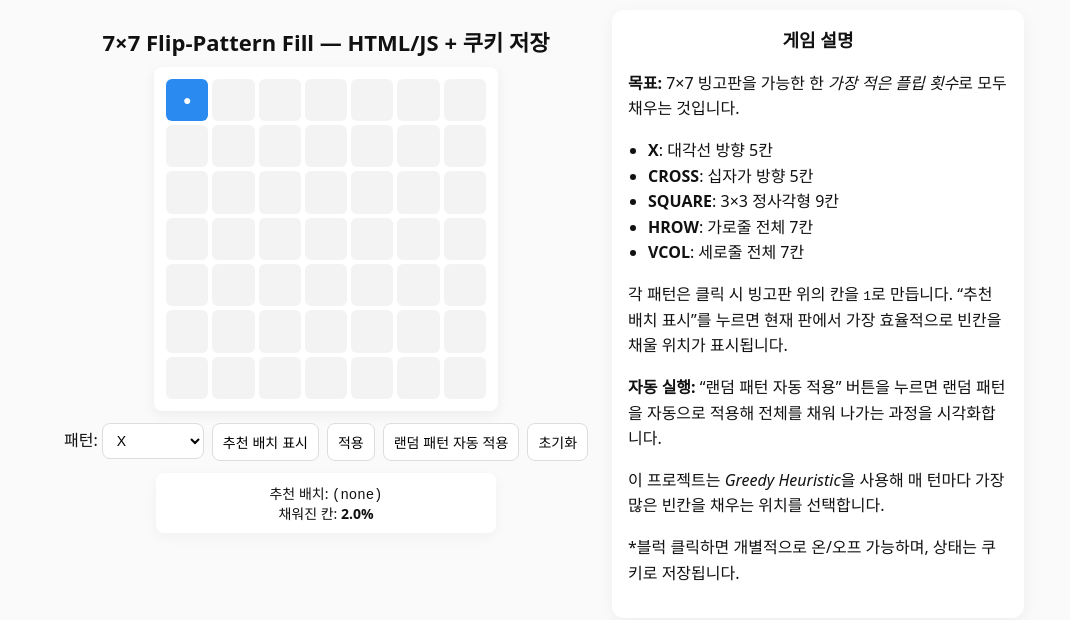
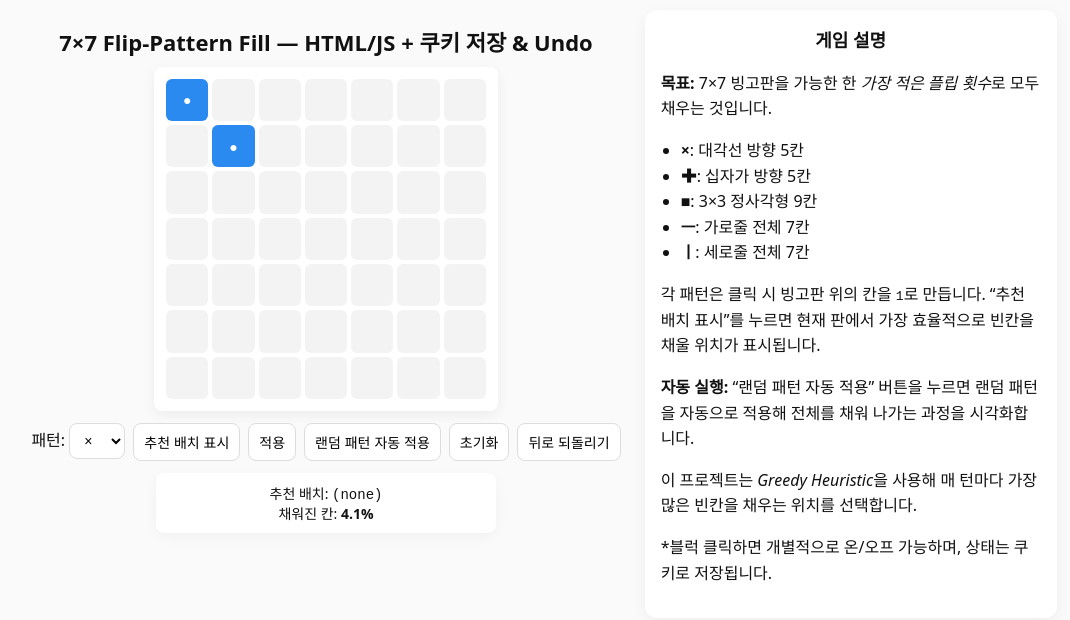
Before and after one commit to starMinK/witch_invite, a plain HTML site: page index.html in a window 1280 px wide. Both pictures are taken after a click on the element 283 px from the left and 99 px from the top of the page. Shown: the whole page, without its empty margins (96-1166 px from the left). Drawn offline with Linux system fonts and the light colour scheme.

Commit message:
Update index.html
add undo
add pattern lick

```diff
--- a/index.html
+++ b/index.html
@@ -3,7 +3,7 @@
 <head>
 <meta charset="utf-8" />
 <meta name="viewport" content="width=device-width,initial-scale=1,maximum-scale=1" />
-  <title>7x7 Flip-Pattern Fill — with Cookie Save</title>
+<title>7x7 Flip-Pattern Fill — with Cookie Save & Undo</title>
 <style>
 body{font-family:system-ui,Segoe UI,Roboto,"Noto Sans KR",Arial;margin:10px;background:#fafafa;color:#111;display:flex;flex-direction:row;gap:24px;flex-wrap:wrap;justify-content:center}
 h1{font-size:22px;margin-bottom:10px;text-align:center}
@@ -29,7 +29,7 @@
 <body>
 <div class="container">
   <div class="left">
-      <h1>7×7 Flip-Pattern Fill — HTML/JS + 쿠키 저장</h1>
+    <h1>7×7 Flip-Pattern Fill — HTML/JS + 쿠키 저장 & Undo</h1>
     <div id="grid" class="grid"></div>
     <div class="controls">
       <label>패턴: <select id="pattern-select"></select></label>
@@ -37,6 +37,7 @@
       <button id="apply">적용</button>
       <button id="random-flip">랜덤 패턴 자동 적용</button>
       <button id="clear">초기화</button>
+      <button id="undo">뒤로 되돌리기</button>
     </div>
     <div class="info">
       <div>추천 배치: <span id="placement" class="placement">(none)</span></div>
@@ -48,11 +49,11 @@
     <h2>게임 설명</h2>
     <p><strong>목표:</strong> 7×7 빙고판을 가능한 한 <em>가장 적은 플립 횟수</em>로 모두 채우는 것입니다.</p>
     <ul>
-        <li><strong>X</strong>: 대각선 방향 5칸</li>
-        <li><strong>CROSS</strong>: 십자가 방향 5칸</li>
-        <li><strong>SQUARE</strong>: 3×3 정사각형 9칸</li>
-        <li><strong>HROW</strong>: 가로줄 전체 7칸</li>
-        <li><strong>VCOL</strong>: 세로줄 전체 7칸</li>
+      <li><strong>×</strong>: 대각선 방향 5칸</li>
+      <li><strong>✚</strong>: 십자가 방향 5칸</li>
+      <li><strong>■</strong>: 3×3 정사각형 9칸</li>
+      <li><strong>ㅡ</strong>: 가로줄 전체 7칸</li>
+      <li><strong>ㅣ</strong>: 세로줄 전체 7칸</li>
     </ul>
     <p>각 패턴은 클릭 시 빙고판 위의 칸을 <code>1</code>로 만듭니다. “추천 배치 표시”를 누르면 현재 판에서 가장 효율적으로 빈칸을 채울 위치가 표시됩니다.</p>
     <p><strong>자동 실행:</strong> “랜덤 패턴 자동 적용” 버튼을 누르면 랜덤 패턴을 자동으로 적용해 전체를 채워 나가는 과정을 시각화합니다.</p>
@@ -65,11 +66,11 @@
 // --- 기본 설정 ---
 const N = 7;
 const PATTERNS = {
-  'X': [[0,0],[-1,-1],[-1,1],[1,-1],[1,1]],
-  'CROSS': [[0,0],[-1,0],[1,0],[0,-1],[0,1]],
-  'SQUARE': [[0,0],[0,1],[0,2],[1,0],[1,1],[1,2],[2,0],[2,1],[2,2]],
-  'HROW': Array.from({length:7},(_,i)=>[0,i]),
-  'VCOL': Array.from({length:7},(_,i)=>[i,0])
+  '×': [[0,0],[-1,-1],[-1,1],[1,-1],[1,1]],
+  '✚': [[0,0],[-1,0],[1,0],[0,-1],[0,1]],
+  '■': [[0,0],[0,1],[0,2],[1,0],[1,1],[1,2],[2,0],[2,1],[2,2]],
+  'ㅡ':Array.from({length:7},(_,i)=>[0,i]),
+  'ㅣ': Array.from({length:7},(_,i)=>[i,0])
 };
 
 // --- 쿠키 함수 ---
@@ -102,12 +103,15 @@ const PLACEMENTS=computePlacements();
 // --- 초기 보드 상태 ---
 let board = new Array(N*N).fill(0);
 const saved = getCookie('boardState7x7');
-if(saved) {
-  try { board = JSON.parse(saved); }
-  catch(e){ console.warn('쿠키 파싱 실패'); }
-}
+if(saved){ try { board = JSON.parse(saved); } catch(e){ console.warn('쿠키 파싱 실패'); } }
 
 let highlight=null;
+let history = []; // Undo 기록
+
+function saveHistory(){
+  history.push(board.slice());
+  if(history.length>20) history.shift(); // 최대 20단계 저장
+}
 
 // --- 보드 함수 ---
 function idx(r,c){return r*N+c;}
@@ -128,8 +132,33 @@ function greedyPlacement(b,pattern){
   return best;
 }
 
+// --- 패턴 클릭 적용 ---
+function applyPatternAtCell(r,c,pattern){
+  const offs = PATTERNS[pattern];
+  let centerOffset=[0,0];
+  if(pattern==='■'){ // 3x3 정사각형은 중앙 기준
+    centerOffset=[1,1]; // 클릭 셀을 중앙에 두기
+  }
+  else if(pattern==='ㅡ') centerOffset=[0,3];
+  else if(pattern==='ㅣ') centerOffset=[3,0];
+  for(const [dr,dc] of offs){
+    const nr = r + dr - centerOffset[0];
+    const nc = c + dc - centerOffset[1];
+    if(nr>=0 && nr<N && nc>=0 && nc<N){
+      const i = idx(nr,nc);
+      if(board[i]===0) board[i]=1;
+    }
+  }
+  highlight=null;
+  setCookie('boardState7x7', JSON.stringify(board));
+  updateStatus();
+  renderGrid();
+}
+
 // --- 렌더링 ---
 const gridEl=document.getElementById('grid');
+const patternSelect=document.getElementById('pattern-select');
+
 function renderGrid(){
   gridEl.innerHTML='';
   for(let r=0;r<N;r++){
@@ -138,16 +167,23 @@ function renderGrid(){
       const val=board[i];
       const el=document.createElement('div');
       el.className='cell '+(val?'on':'off');
-      if(highlight&&highlight.some(pair=>pair[0]===r&&pair[1]===c))
+      if(highlight && highlight.some(pair=>pair[0]===r && pair[1]===c))
         el.style.boxShadow='0 0 0 3px rgba(43,138,239,0.18)';
-      el.textContent=val?'●':'';
-      el.onclick=()=>{
-        board[i]=board[i]?0:1;
+      el.textContent = val?'●':'';
+
+      el.onclick = () => {
+        saveHistory();
+        if(patternSelect.value){ // 선택된 패턴 적용
+          applyPatternAtCell(r,c,patternSelect.value);
+        } else { // 기존 토글
+          board[i] = 1 - board[i];
           highlight=null;
+          setCookie('boardState7x7', JSON.stringify(board));
           updateStatus();
-        setCookie('boardState7x7', JSON.stringify(board));
           renderGrid();
+        }
       };
+
       gridEl.appendChild(el);
     }
   }
@@ -160,7 +196,6 @@ function updateStatus(){
 }
 
 // --- 패턴 셀렉터 ---
-const patternSelect=document.getElementById('pattern-select');
 for(const p of Object.keys(PATTERNS)){
   const o=document.createElement('option');
   o.value=p;o.textContent=p;
@@ -175,19 +210,32 @@ document.getElementById('recommend').onclick=()=>{
   document.getElementById('placement').textContent=coords?coords.map(([r,c])=>`(${r},${c})`).join(' '):'(none)';
   renderGrid();
 };
+
 document.getElementById('apply').onclick=()=>{
   if(!highlight){alert('먼저 추천 배치를 표시하세요.');return;}
+  saveHistory();
   board=applyPlacement(board,highlight);
   setCookie('boardState7x7', JSON.stringify(board));
   highlight=null;
-  renderGrid();updateStatus();
+  renderGrid(); updateStatus();
 };
+
 document.getElementById('clear').onclick=()=>{
+  saveHistory();
   board=new Array(N*N).fill(0);
   highlight=null;
   setCookie('boardState7x7', JSON.stringify(board));
-  renderGrid();updateStatus();
+  renderGrid(); updateStatus();
   document.getElementById('placement').textContent='(none)';
+};
+
+document.getElementById('undo').onclick=()=>{
+  if(history.length===0){ alert('더 이상 되돌릴 수 없습니다'); return; }
+  board = history.pop();
+  setCookie('boardState7x7', JSON.stringify(board));
+  highlight=null;
+  renderGrid();
+  updateStatus();
 };
 
 // --- 자동 랜덤 실행 ---
@@ -207,7 +255,10 @@ document.getElementById('random-flip').onclick=()=>{
       const coords=greedyPlacement(board,p);
       highlight=coords;renderGrid();
       await new Promise(res=>setTimeout(res,350));
-      if(coords) board=applyPlacement(board,coords);
+      if(coords) {
+        saveHistory();
+        board=applyPlacement(board,coords);
+      }
       setCookie('boardState7x7', JSON.stringify(board));
       updateStatus();
       await new Promise(res=>setTimeout(res,220));
```
Lines whose indentation alone changed are shown as unchanged.
